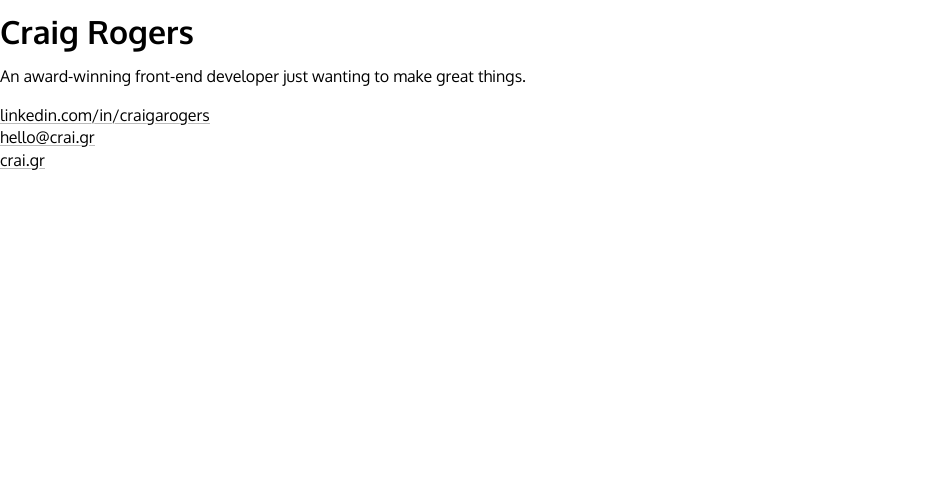
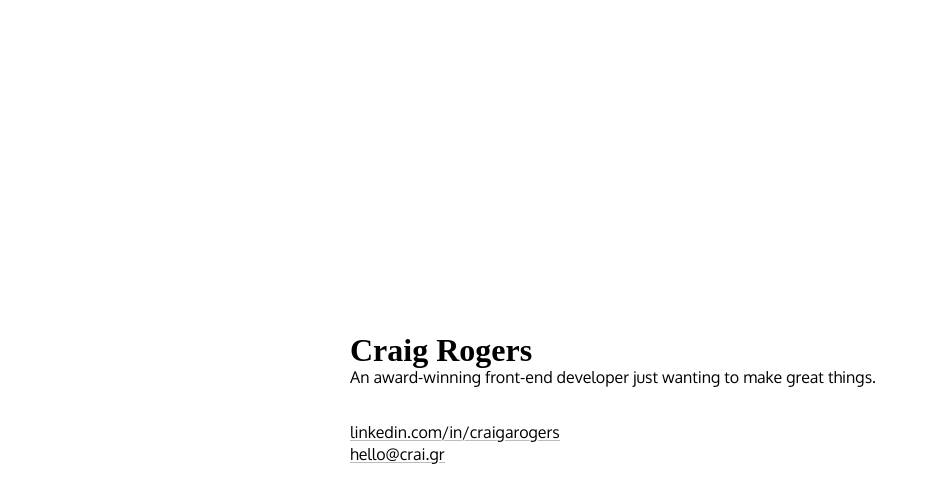
Before and after one commit to twentyrogersc/crai.gr, a Next.js app: page / in a window 1280 px wide. Shown: the top 502 px of the page, without its empty margins (0-938 px from the left). Built offline with nearby package versions, Linux system fonts and the light colour scheme.

Commit message:
Render Contact inside Intro component on root.

```diff
--- a/components/Contact.js
+++ b/components/Contact.js
@@ -3,14 +3,28 @@ import styled from 'styled-components'
 
 const Root = styled.section``
 
+const WebsiteLink = Link.extend`
+  display: none;
+
+  @media print {
+    display: inline-block;
+  }
+`
+
 export default function Contact() {
   return (
     <Root>
-      <Link href="https://uk.linkedin.com/in/craigarogers">linkedin.com/in/craigarogers</Link>
+      <Link href="https://uk.linkedin.com/in/craigarogers" target="_blank">
+        linkedin.com/in/craigarogers
+      </Link>
       <br />
-      <Link href="mailto:hello@crai.gr">hello@crai.gr</Link>
+      <Link href="mailto:hello@crai.gr" target="_blank">
+        hello@crai.gr
+      </Link>
       <br />
-      <Link href="/">crai.gr</Link>
+      <WebsiteLink href="/" target="_blank">
+        crai.gr
+      </WebsiteLink>
     </Root>
   )
 }
--- a/components/Intro.js
+++ b/components/Intro.js
@@ -1,23 +1,37 @@
+import Title from './Title'
 import styled from 'styled-components'
 
-const Root = styled.header``
+const Root = styled.header`
+  display: flex;
+  flex-direction: column;
+  justify-content: center;
+  margin: 0 auto;
 
-const Title = styled.h1``
+  @media screen {
+    max-width: 620px;
+    min-height: 100vh;
+    padding: 20px;
+  }
+`
 
-const SubTitle = styled.p``
+const Bio = styled.p`
+  margin: ${({ bottom }) => (bottom ? '0 0 2em' : 0)};
+`
 
-export default function Intro({ expand }) {
+export default function Intro({ children, expand }) {
   return (
     <Root>
       <Title>Craig Rogers</Title>
-      <SubTitle>
+      <Bio bottom={!!children}>
         An award-winning front-end developer just wanting to make great things.
         {expand &&
           `
-        With over 8 years experience working on innovative projects that push the boundaries of
-        the web, and an interest spanning the latest in design and technology, ideas are
-        successfully realised at both a technical and conceptual level.`}
-      </SubTitle>
+            With over 8 years experience working on innovative projects that push the boundaries of
+            the web, and an interest spanning the latest in design and technology, ideas are
+            successfully realised at both a conceptual and technical level.
+          `}
+      </Bio>
+      {children}
     </Root>
   )
 }
--- a/pages/index.js
+++ b/pages/index.js
@@ -1,14 +1,10 @@
 import Contact from '../components/Contact'
 import Intro from '../components/Intro'
-import styled from 'styled-components'
-
-const Root = styled.main``
 
 export default function Index() {
   return (
-    <Root>
-      <Intro />
+    <Intro>
       <Contact />
-    </Root>
+    </Intro>
   )
 }
```
